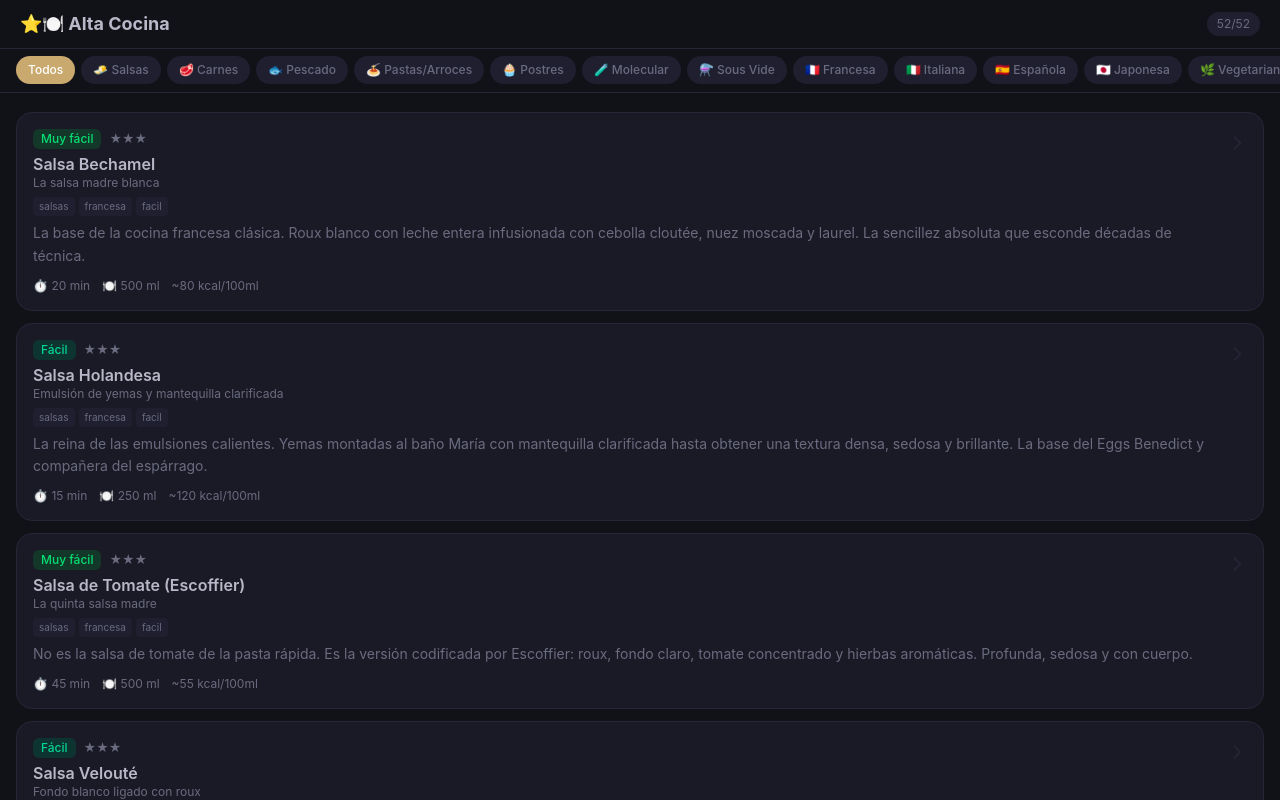
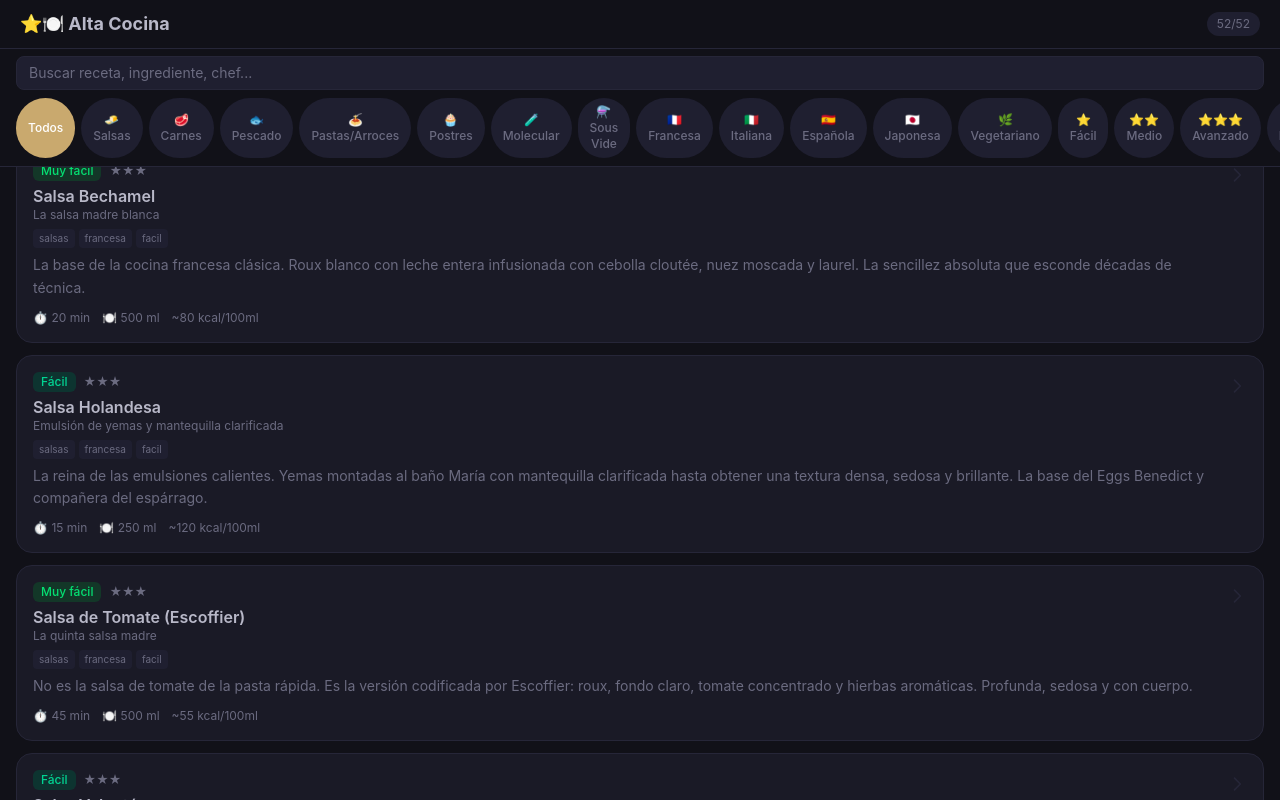
Before and after one commit to TecladoOscuro/cocinitas-avanzado, a React (Vite) app: page / in a window 1280 px wide. Shown: the top 800 px of the page. Built offline with nearby package versions, Linux system fonts and the light colour scheme.

Commit message:
Add search bar: filter by name, description, chef, ingredients

```diff
--- a/src/pages/Home.tsx
+++ b/src/pages/Home.tsx
@@ -26,11 +26,23 @@ const allTags = [
 
 export function Home() {
   const [activeTag, setActiveTag] = useState<string | null>(null)
+  const [search, setSearch] = useState('')
 
   const filtered = useMemo(() => {
-    if (!activeTag) return recipes
-    return recipes.filter((r) => r.tags?.includes(activeTag))
-  }, [activeTag])
+    let result = activeTag ? recipes.filter((r) => r.tags?.includes(activeTag)) : recipes
+    if (search.trim()) {
+      const q = search.toLowerCase().trim()
+      result = result.filter((r) =>
+        r.name.toLowerCase().includes(q) ||
+        r.description.toLowerCase().includes(q) ||
+        r.subtitle.toLowerCase().includes(q) ||
+        r.chef.toLowerCase().includes(q) ||
+        r.ingredients.some((i) => i.name.toLowerCase().includes(q)) ||
+        r.tags?.some((t) => t.toLowerCase().includes(q))
+      )
+    }
+    return result
+  }, [activeTag, search])
 
   return (
     <div className="bg-ac-bg text-ac-text min-h-dvh">
@@ -43,8 +55,17 @@ export function Home() {
         </div>
       </div>
 
-      <div className="fixed top-[calc(3rem+env(safe-area-inset-top,0px))] left-0 right-0 z-10 bg-ac-bg border-b border-ac-border overflow-x-auto no-scrollbar">
-        <div className="flex gap-1.5 px-4 py-2 whitespace-nowrap">
+      <div className="fixed top-[calc(3rem+env(safe-area-inset-top,0px))] left-0 right-0 z-10 bg-ac-bg border-b border-ac-border">
+        <div className="px-4 pt-2">
+          <input
+            type="text"
+            placeholder="Buscar receta, ingrediente, chef..."
+            value={search}
+            onChange={(e) => setSearch(e.target.value)}
+            className="w-full bg-ac-surface border border-ac-border rounded-lg px-3 py-1.5 text-sm text-ac-text placeholder-ac-muted focus:outline-none focus:border-ac-accent"
+          />
+        </div>
+        <div className="flex gap-1.5 px-4 py-2 overflow-x-auto no-scrollbar">
           <button
             onClick={() => setActiveTag(null)}
             className={`text-xs font-medium px-3 py-1.5 rounded-full transition-colors ${!activeTag ? 'bg-ac-accent text-white' : 'bg-ac-surface text-ac-muted'}`}
@@ -63,7 +84,7 @@ export function Home() {
         </div>
       </div>
 
-      <div className="pt-[calc(7rem+env(safe-area-inset-top,0px))] pb-8 px-4">
+      <div className="pt-[calc(9rem+env(safe-area-inset-top,0px))] pb-8 px-4">
         <div className="space-y-3">
           {filtered.map((recipe) => (
             <Link
```
